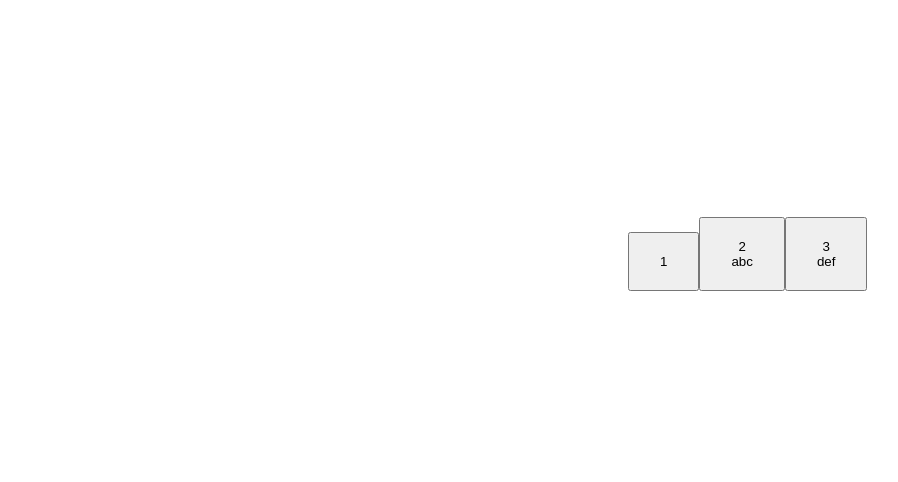
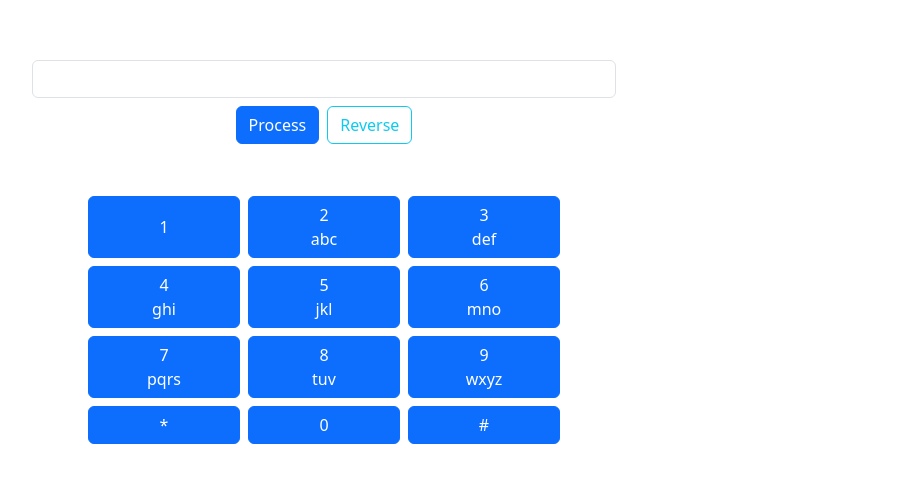
Before and after one commit to billiartag/t9-coder, a Vue app: page / in a window 1280 px wide. Shown: the part 146-628 px from the top of the page, without its empty margins (12-910 px from the left). Built offline with nearby package versions, Linux system fonts and the light colour scheme.

Commit message:
add bootstrap library

```diff
--- a/package.json
+++ b/package.json
@@ -11,7 +11,9 @@
     "deploy": "gh-pages -d dist"
   },
   "dependencies": {
+    "@popperjs/core": "^2.11.8",
     "@tailwindcss/vite": "^4.1.11",
+    "bootstrap": "^5.3.7",
     "vue": "^3.5.17"
   },
   "devDependencies": {
@@ -20,7 +22,7 @@
     "gh-pages": "^6.3.0",
     "postcss": "^8.5.6",
     "tailwindcss": "^4.1.11",
-    "vite": "^7.0.0",
+    "vite": "^6.3.5",
     "vite-plugin-vue-devtools": "^7.7.7"
   }
 }
--- a/src/App.vue
+++ b/src/App.vue
@@ -16,48 +16,60 @@ const numbers = [
     title: "3",
     subtitle: "def"
   },
+  {
+    title: "4",
+    subtitle: "ghi"
+  },
+  {
+    title: "5",
+    subtitle: "jkl"
+  },
+  {
+    title: "6",
+    subtitle: "mno"
+  },
+  {
+    title: "7",
+    subtitle: "pqrs"
+  },
+  {
+    title: "8",
+    subtitle: "tuv"
+  },
+  {
+    title: "9",
+    subtitle: "wxyz"
+  },
+  {
+    title: "*",
+    subtitle: ""
+  },
+  {
+    title: "0",
+    subtitle: ""
+  },
+  {
+    title: "#",
+    subtitle: ""
+  },
 ];
 
 </script>
 
 <template>
-  <header>
-  </header>
-
-  <main>
-    <t-button
-    v-for="item in numbers"
-    :title="item.title"
-    :subtitle="item.subtitle"
-    />
+  <main class="container">
+    <div class="mb-5">
+      <input type="text" name="txt-input" id="txt-input" class="form-control">
+      <div class="m-2 d-flex justify-content-center">
+        <button class="btn btn-primary mx-1">Process</button>
+        <button class="btn btn-outline-info mx-1">Reverse</button>
+      </div>
+    </div>
+    <div class=" row d-flex justify-content-center">
+      <t-button v-for="item in numbers" :title="item.title" :subtitle="item.subtitle" />
+    </div>
   </main>
 </template>
 
 <style scoped>
-header {
-  line-height: 1.5;
-}
-
-.logo {
-  display: block;
-  margin: 0 auto 2rem;
-}
-
-@media (min-width: 1024px) {
-  header {
-    display: flex;
-    place-items: center;
-    padding-right: calc(var(--section-gap) / 2);
-  }
-
-  .logo {
-    margin: 0 2rem 0 0;
-  }
-
-  header .wrapper {
-    display: flex;
-    place-items: flex-start;
-    flex-wrap: wrap;
-  }
-}
 </style>
--- a/src/components/TButton.vue
+++ b/src/components/TButton.vue
@@ -3,7 +3,7 @@
     const props = defineProps(['title','subtitle']);
 </script>
 <template>
-    <button>
+    <button class="btn btn-primary col-3 m-1 ">
         {{ title }}
         <br>
         {{ subtitle }}
@@ -11,6 +11,6 @@
 </template>
 <style scoped>
     button {
-        padding: 20px 30px;
+        /* padding: 20px 30px; */
     }
 </style>
--- a/src/main.js
+++ b/src/main.js
@@ -1,4 +1,6 @@
 import './assets/main.css'
+import "bootstrap/dist/css/bootstrap.min.css"
+import "bootstrap"
 
 import { createApp } from 'vue'
 import App from './App.vue'
--- a/styles.css
+++ b/styles.css
@@ -0,0 +1,2 @@
+@import 'tailwindcss';
+@import "bootstrap/scss/bootstrap";
--- a/vite.config.js
+++ b/vite.config.js
@@ -16,4 +16,16 @@ export default defineConfig({
       '@': fileURLToPath(new URL('./src', import.meta.url))
     },
   },
+  css: {
+    preprocessorOptions: {
+       scss: {
+         silenceDeprecations: [
+           'import',
+           'mixed-decls',
+           'color-functions',
+           'global-builtin',
+         ],
+       },
+    },
+ },
 })
```
Also changed, not shown: 4 other files (tests, documents, lock files or other folders).
